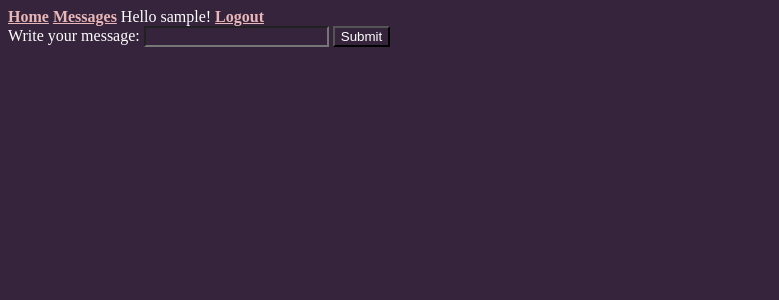
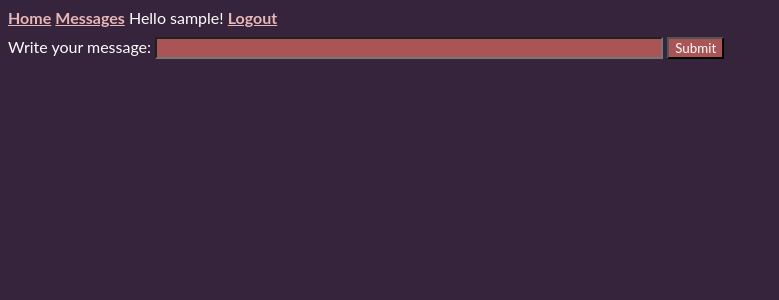
Before and after one commit to gal333t/project-2, a Flask app: page /forms/messages/add in a window 1280 px wide. Shown: the top 300 px of the page, without its empty margins (0-779 px from the left). Run offline with Flask 3, Linux system fonts and the light colour scheme; the visitor is signed in with stand-in values (Sample User, id 1); some libraries are stand-ins or nearby versions.

Commit message:
cleaning up

```diff
--- a/app.py
+++ b/app.py
@@ -18,7 +18,7 @@ def index():
     # dbname=os.getenv("PGDATABASE", "project2_8x9r"))
     connection = psycopg2.connect(os.getenv("DATABASE_URL"))
     cursor = connection.cursor()
-    cursor.execute("SELECT * FROM images;")
+    cursor.execute("SELECT * FROM messages;")
     results = cursor.fetchall()
     connection.close()
     return f"{results[0]}"
@@ -46,7 +46,7 @@ def login_action():
 @app.route("/logout")
 def logout():
     session["user_id"] = None
-    session["user_name"] = None
+    session["username"] = None
     return redirect("/home")
 
 @app.route("/new-user")
--- a/static/style.css
+++ b/static/style.css
@@ -1,17 +1,35 @@
 * {
     background-color: rgb(53, 36, 60);
-    color: white
+    color: white;
+    font-family: 'Lato', sans-serif;
 }
 
-nav {
+nav{
     font-size: 16px;
 }
 
-a {
+a{
     color: rgb(233, 183, 183);
     font-weight: bold;
 }
 
+input {
+    background-color: rgb(169, 85, 85);
+}
+
+form {
+    margin-top: 10px;
+}
+
+img {
+    width: 100px;
+    height: 100px;
+}
+
+.button {
+    background-color: black;
+    color: white;
+}
 .homepage {
     color:black;
     margin: auto;
@@ -27,3 +45,7 @@ a {
 .deleteMessage {
     color:violet;
 }
+
+#user_msg {
+    width: 500px;
+}
```
